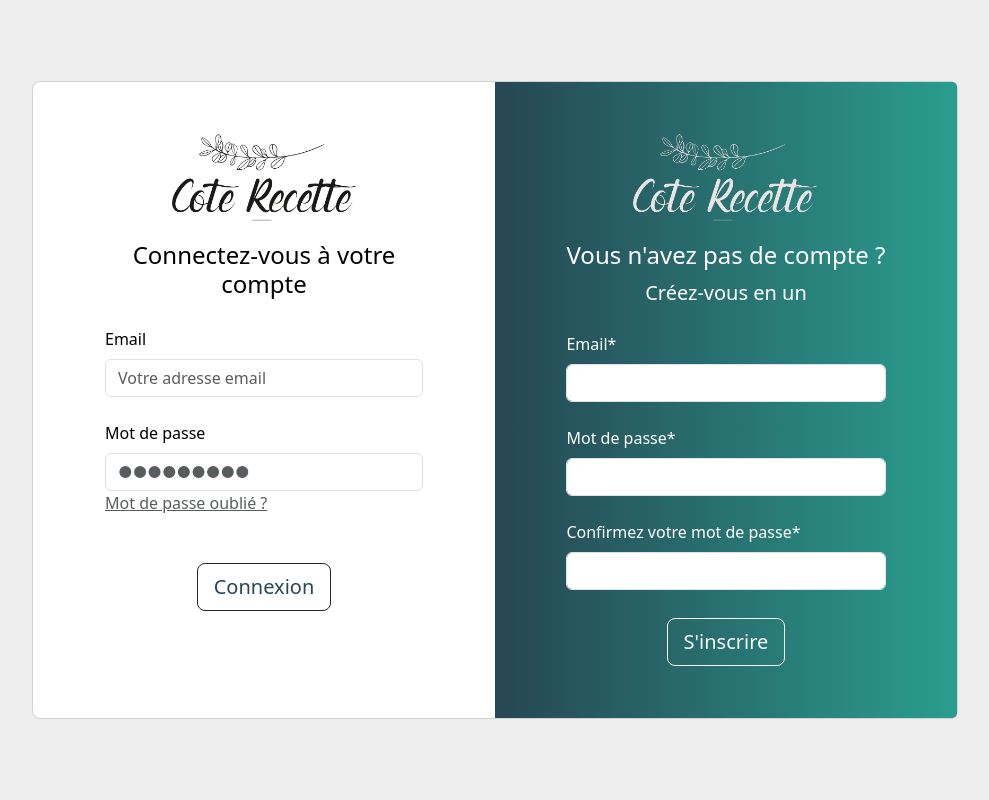
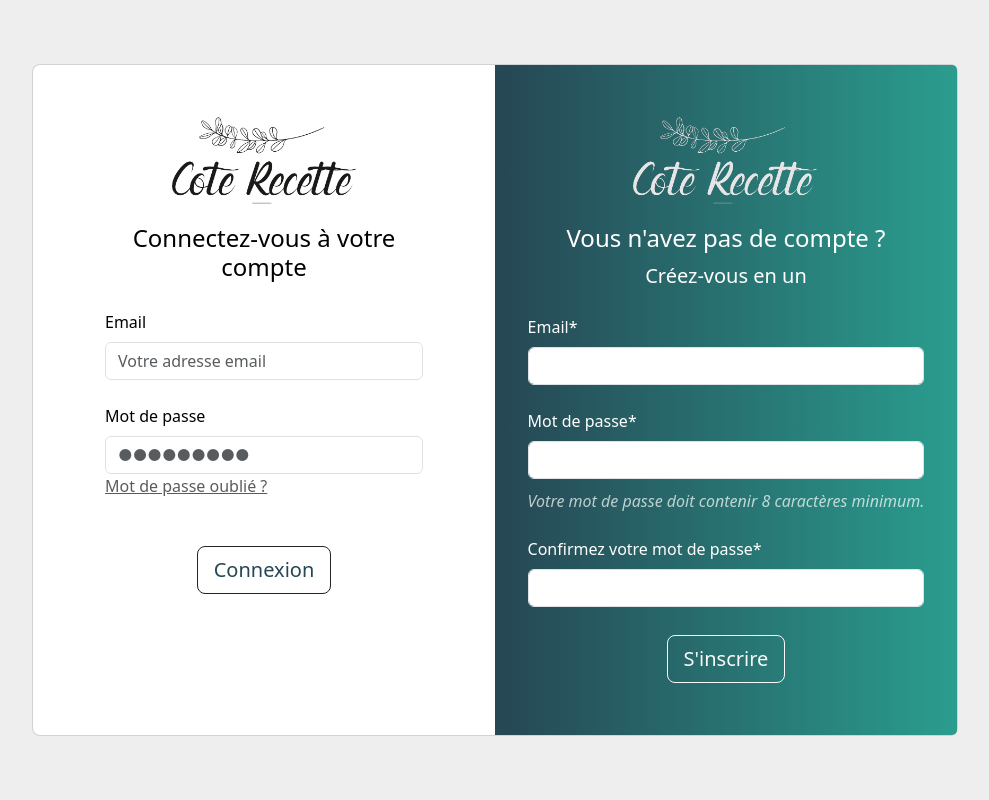
Before and after one commit to Oha204/Recipe_Cook, a PHP site: page /index_connexion.php in a window 1280 px wide. Shown: the part 83-883 px from the top of the page, without its empty margins (145-1134 px from the left). Run offline with PHP 8.4, Linux system fonts and the light colour scheme.

Commit message:
correctif systeme d'inscription

```diff
--- a/assets/style.css
+++ b/assets/style.css
@@ -69,6 +69,12 @@
     background: linear-gradient(to right, #264653, #2A9D8F);
 }
 
+.detailpassword {
+    font-style: italic;
+    padding-top: 10px;
+    opacity: 70%;
+}
+
 @media (min-width: 768px) {
     .gradient-form {
         height: 100vh !important;
--- a/index_connexion.php
+++ b/index_connexion.php
@@ -92,12 +92,13 @@ if (isset($_POST['mail']) && isset($_POST['password'])) {
                             </div>
                         </div>
 
-                        <div class="d-flex flex-row align-items-center mb-4">
+                        <div class="d-flex flex-row align-items-center">
                             <div class="form-outline flex-fill mb-0">
                                 <label class="form-label" for="paswword">Mot de passe*</label>
                                 <input type="password" name="password" class="form-control" required />
                             </div>
                         </div>
+                        <p class="detailpassword  mb-4">Votre mot de passe doit contenir 8 caractères minimum.</p>
 
                         <div class="d-flex flex-row align-items-center mb-4">
                             <div class="form-outline flex-fill mb-0">
```
